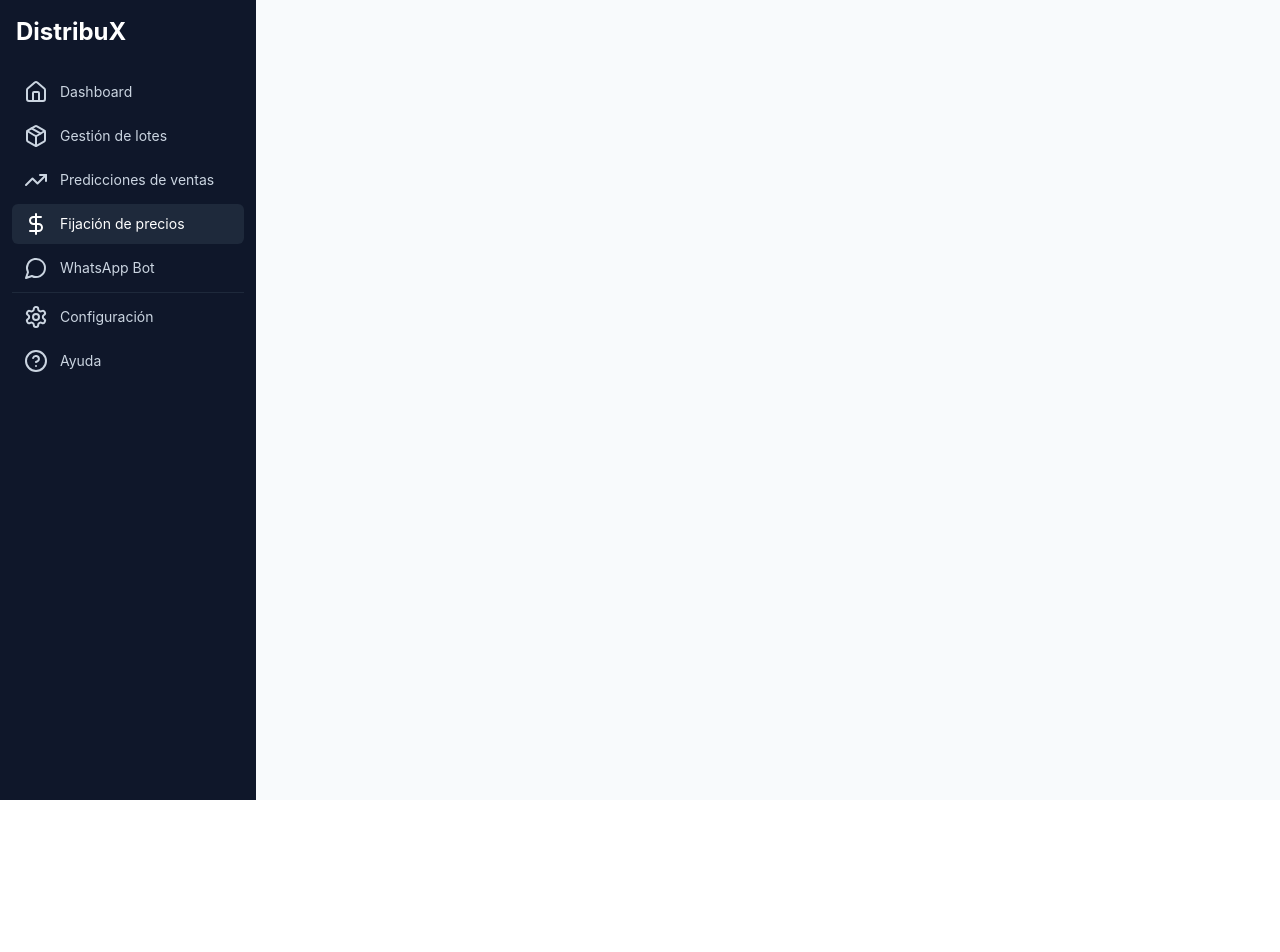
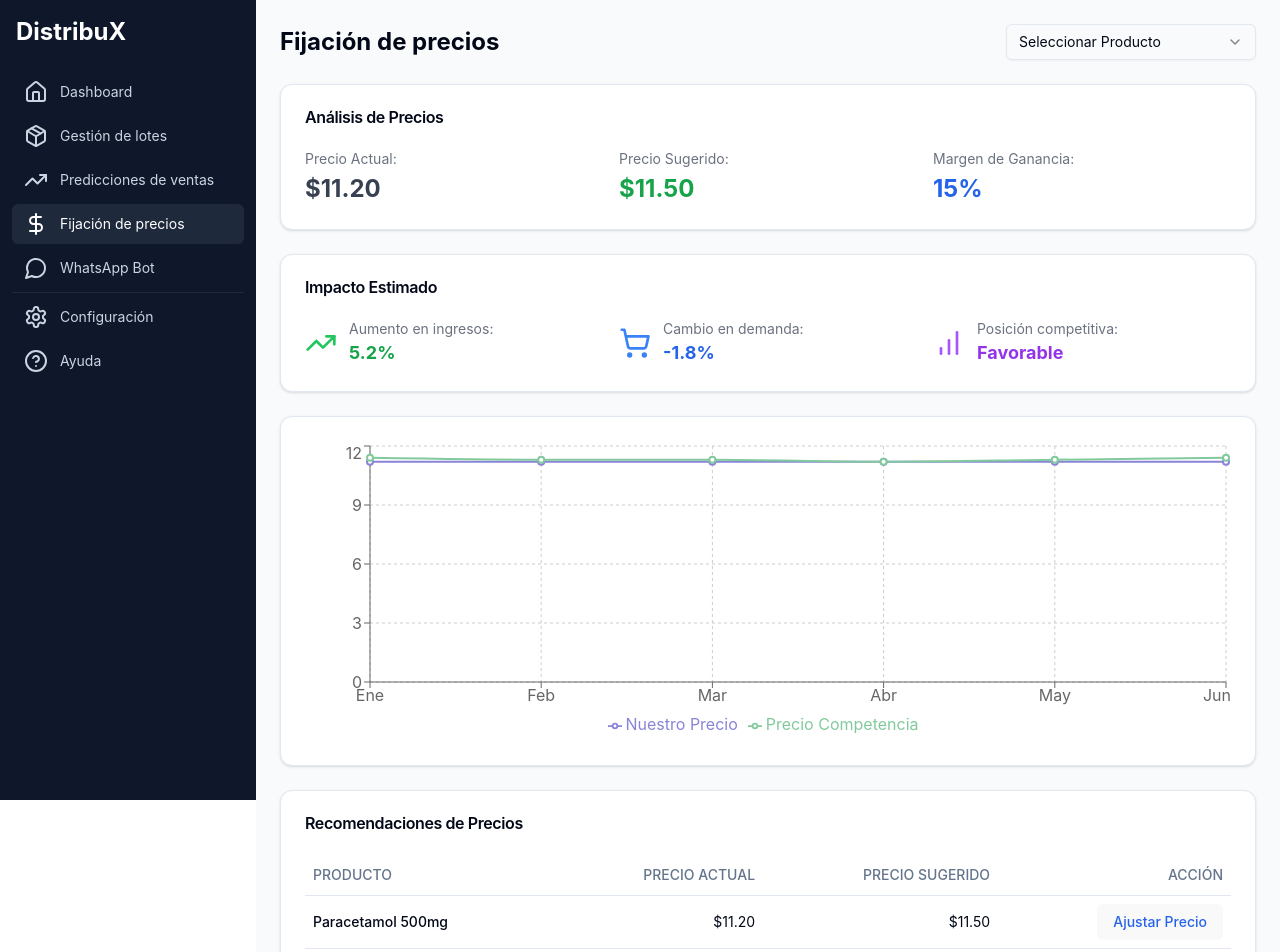
Before and after one commit to Distribux/Inspiratec-Distribux, a React (Vite) app in the folder frontend/: page /precios in a window 1280 px wide. Shown: the top 952 px of the page. Before the commit the page ends 800 px from the top, so only its background shows below. Built offline with nearby package versions, Linux system fonts and the light colour scheme.

Commit message:
prices: add prices management view

```diff
--- a/frontend/src/App.tsx
+++ b/frontend/src/App.tsx
@@ -3,7 +3,8 @@ import { BrowserRouter as Router, Routes, Route } from 'react-router-dom';
 import Layout from '@/components/Layout';
 import Dashboard from '@/views/Dashboard';
 import BatchManagement from '@/views/BatchManagement';
-import SalesPredictions from './views/SalesPredictions';
+import SalesPredictions from '@/views/SalesPredictions';
+import PriceManagement from '@/views/PriceManagement';
 
 function App() {
   return (
@@ -13,6 +14,7 @@ function App() {
           <Route path="/" element={<Dashboard />} />
           <Route path="/lotes" element={<BatchManagement />} />
           <Route path="/ventas" element={<SalesPredictions />} />
+          <Route path="/precios" element={<PriceManagement />} />
         </Routes>
       </Layout>
     </Router>
--- /dev/null
+++ b/frontend/src/views/PriceManagement/index.tsx
@@ -0,0 +1,234 @@
+import {
+  Card,
+  CardContent,
+  CardHeader,
+  CardTitle,
+} from '@/components/ui/card';
+import {
+  Select,
+  SelectContent,
+  SelectItem,
+  SelectTrigger,
+  SelectValue,
+} from '@/components/ui/select';
+import {
+  Table,
+  TableBody,
+  TableCell,
+  TableHead,
+  TableHeader,
+  TableRow,
+} from '@/components/ui/table';
+import {
+  LineChart,
+  Line,
+  XAxis,
+  YAxis,
+  CartesianGrid,
+  Tooltip,
+  Legend,
+  ResponsiveContainer,
+} from 'recharts';
+import { TrendingUp, ShoppingCart, BarChart } from 'lucide-react';
+import { Button } from '@/components/ui/button';
+import { PriceData, Product, PriceAnalysis, EstimatedImpact, PriceRecommendation } from './interfaces';
+
+const PriceManagement = () => {
+  // Sample data - replace with actual data from your API
+  const priceData: PriceData[] = [
+    { month: 'Ene', ourPrice: 11.2, competitorPrice: 11.4 },
+    { month: 'Feb', ourPrice: 11.2, competitorPrice: 11.3 },
+    { month: 'Mar', ourPrice: 11.2, competitorPrice: 11.3 },
+    { month: 'Abr', ourPrice: 11.2, competitorPrice: 11.2 },
+    { month: 'May', ourPrice: 11.2, competitorPrice: 11.3 },
+    { month: 'Jun', ourPrice: 11.2, competitorPrice: 11.4 },
+  ];
+
+  const products: Product[] = [
+    { id: '1', name: 'Paracetamol 500mg' },
+    { id: '2', name: 'Amoxicilina 250mg' },
+    { id: '3', name: 'Ibuprofeno 400mg' },
+    { id: '4', name: 'Omeprazol 20mg' },
+    { id: '5', name: 'Loratadina 10mg' },
+  ];
+
+  const priceAnalysis: PriceAnalysis = {
+    currentPrice: 11.20,
+    suggestedPrice: 11.50,
+    profitMargin: 15,
+  };
+
+  const estimatedImpact: EstimatedImpact = {
+    revenueIncrease: '5.2%',
+    demandChange: '-1.8%',
+    competitivePosition: 'Favorable',
+  };
+
+  const recommendations: PriceRecommendation[] = [
+    { product: 'Paracetamol 500mg', currentPrice: 11.20, suggestedPrice: 11.50 },
+    { product: 'Amoxicilina 250mg', currentPrice: 15.80, suggestedPrice: 16.20 },
+    { product: 'Ibuprofeno 400mg', currentPrice: 9.50, suggestedPrice: 9.80 },
+    { product: 'Omeprazol 20mg', currentPrice: 14.20, suggestedPrice: 14.00 },
+    { product: 'Loratadina 10mg', currentPrice: 8.70, suggestedPrice: 9.00 },
+  ];
+
+  return (
+    <div className="p-6 space-y-6">
+      <div className="flex justify-between items-center">
+        <h1 className="text-2xl font-bold">Fijación de precios</h1>
+        <Select>
+          <SelectTrigger className="w-[250px]">
+            <SelectValue placeholder="Seleccionar Producto" />
+          </SelectTrigger>
+          <SelectContent>
+            {products.map((product) => (
+              <SelectItem key={product.id} value={product.name}>
+                {product.name}
+              </SelectItem>
+            ))}
+          </SelectContent>
+        </Select>
+      </div>
+
+      {/* Price Analysis */}
+      <Card>
+        <CardHeader>
+          <CardTitle>Análisis de Precios</CardTitle>
+        </CardHeader>
+        <CardContent>
+          <div className="grid grid-cols-3 gap-4">
+            <div className="space-y-1">
+              <p className="text-sm text-gray-500">Precio Actual:</p>
+              <p className="text-2xl font-bold text-gray-700">
+                ${priceAnalysis.currentPrice.toFixed(2)}
+              </p>
+            </div>
+            <div className="space-y-1">
+              <p className="text-sm text-gray-500">Precio Sugerido:</p>
+              <p className="text-2xl font-bold text-green-600">
+                ${priceAnalysis.suggestedPrice.toFixed(2)}
+              </p>
+            </div>
+            <div className="space-y-1">
+              <p className="text-sm text-gray-500">Margen de Ganancia:</p>
+              <p className="text-2xl font-bold text-blue-600">
+                {priceAnalysis.profitMargin}%
+              </p>
+            </div>
+          </div>
+        </CardContent>
+      </Card>
+
+      {/* Estimated Impact */}
+      <Card>
+        <CardHeader>
+          <CardTitle>Impacto Estimado</CardTitle>
+        </CardHeader>
+        <CardContent>
+          <div className="grid grid-cols-3 gap-4">
+            <div className="flex items-center space-x-3">
+              <TrendingUp className="h-8 w-8 text-green-500" />
+              <div>
+                <p className="text-sm text-gray-500">Aumento en ingresos:</p>
+                <p className="text-lg font-bold text-green-600">
+                  {estimatedImpact.revenueIncrease}
+                </p>
+              </div>
+            </div>
+            <div className="flex items-center space-x-3">
+              <ShoppingCart className="h-8 w-8 text-blue-500" />
+              <div>
+                <p className="text-sm text-gray-500">Cambio en demanda:</p>
+                <p className="text-lg font-bold text-blue-600">
+                  {estimatedImpact.demandChange}
+                </p>
+              </div>
+            </div>
+            <div className="flex items-center space-x-3">
+              <BarChart className="h-8 w-8 text-purple-500" />
+              <div>
+                <p className="text-sm text-gray-500">Posición competitiva:</p>
+                <p className="text-lg font-bold text-purple-600">
+                  {estimatedImpact.competitivePosition}
+                </p>
+              </div>
+            </div>
+          </div>
+        </CardContent>
+      </Card>
+
+      {/* Price Trend Chart */}
+      <Card>
+        <CardContent className="pt-6">
+          <div className="h-[300px]">
+            <ResponsiveContainer width="100%" height="100%">
+              <LineChart data={priceData}>
+                <CartesianGrid strokeDasharray="3 3" />
+                <XAxis dataKey="month" />
+                <YAxis domain={[0, 12]} />
+                <Tooltip />
+                <Legend />
+                <Line
+                  type="monotone"
+                  dataKey="ourPrice"
+                  name="Nuestro Precio"
+                  stroke="#8884d8"
+                  strokeWidth={2}
+                />
+                <Line
+                  type="monotone"
+                  dataKey="competitorPrice"
+                  name="Precio Competencia"
+                  stroke="#82ca9d"
+                  strokeWidth={2}
+                />
+              </LineChart>
+            </ResponsiveContainer>
+          </div>
+        </CardContent>
+      </Card>
+
+      {/* Price Recommendations Table */}
+      <Card>
+        <CardHeader>
+          <CardTitle>Recomendaciones de Precios</CardTitle>
+        </CardHeader>
+        <CardContent>
+          <Table>
+            <TableHeader>
+              <TableRow>
+                <TableHead>PRODUCTO</TableHead>
+                <TableHead className="text-right">PRECIO ACTUAL</TableHead>
+                <TableHead className="text-right">PRECIO SUGERIDO</TableHead>
+                <TableHead className="text-right">ACCIÓN</TableHead>
+              </TableRow>
+            </TableHeader>
+            <TableBody>
+              {recommendations.map((item) => (
+                <TableRow key={item.product}>
+                  <TableCell className="font-medium">{item.product}</TableCell>
+                  <TableCell className="text-right">
+                    ${item.currentPrice.toFixed(2)}
+                  </TableCell>
+                  <TableCell className="text-right">
+                    ${item.suggestedPrice.toFixed(2)}
+                  </TableCell>
+                  <TableCell className="text-right">
+                    <Button
+                      variant="link"
+                      className="text-blue-600 hover:text-blue-800"
+                    >
+                      Ajustar Precio
+                    </Button>
+                  </TableCell>
+                </TableRow>
+              ))}
+            </TableBody>
+          </Table>
+        </CardContent>
+      </Card>
+    </div>
+  );
+};
+
+export default PriceManagement;
```
